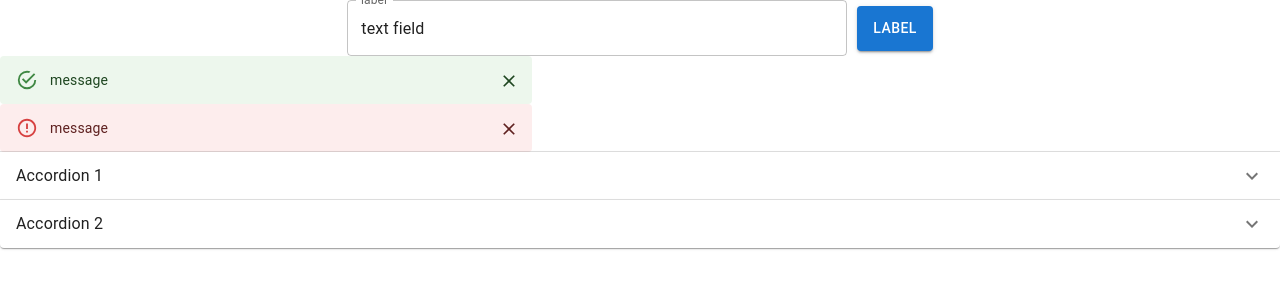
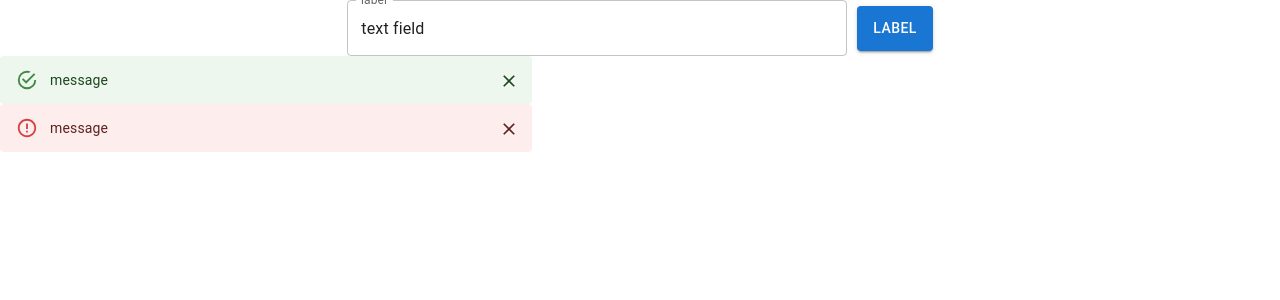
Before and after one commit to W-E-Robinson/web-page-word-counter-react-node, a React (Create React App) app: page / in a window 1280 px wide. Shown: the top 300 px of the page. Built offline with nearby package versions, Linux system fonts and the light colour scheme.

Commit message:
begun mapping of data into each accordion, this is pre inner data grid rendering

```diff
--- a/src/App.tsx
+++ b/src/App.tsx
@@ -1,7 +1,6 @@
 import React from "react";
 
 import { Alert } from "./atoms/Alert";
-import { Accordion } from "./molecules/Accordion";
 import { Form } from "./molecules/Form";
 
 const mockFormFields = [
@@ -15,7 +14,6 @@ export const App = () => {
         <Form fields={mockFormFields} />
         <Alert id="id" severity="success" onClose={() => console.info("onClose")} message="message" />
         <Alert id="id" severity="error" onClose={() => console.info("onClose")} message="message" />
-        <Accordion />
     </>
     );
 };
--- a/src/molecules/Accordion/index.tsx
+++ b/src/molecules/Accordion/index.tsx
@@ -6,37 +6,26 @@ import AccordionDetails from "@mui/material/AccordionDetails";
 import Typography from "@mui/material/Typography";
 import ExpandMoreIcon from "@mui/icons-material/ExpandMore";
 
-export const Accordion = () => {
+import { AccordionProps } from "./types";
+
+export const Accordion = ({
+    accordionData,
+}: AccordionProps) => {
     return (
         <>
+            {accordionData.map((data) => {
+                return (
                     <MUIAccordion>
                         <AccordionSummary
                             expandIcon={<ExpandMoreIcon />}
-                    id="panel1a-header"
+                            id={data.webPageUrl}
                         >
-                    <Typography>Accordion 1</Typography>
+                            <Typography>Word Count: {data.totalWordCount} - {data.webPageUrl}</Typography>
                         </AccordionSummary>
-                <AccordionDetails>
-                    <Typography>
-                        Lorem ipsum dolor sit amet, consectetur adipiscing elit. Suspendisse
-                        malesuada lacus ex, sit amet blandit leo lobortis eget.
-                    </Typography>
-                </AccordionDetails>
+                        <AccordionDetails></AccordionDetails>
                     </MUIAccordion>
-            <MUIAccordion>
-                <AccordionSummary
-                    expandIcon={<ExpandMoreIcon />}
-                    id="panel2a-header"
-                >
-                    <Typography>Accordion 2</Typography>
-                </AccordionSummary>
-                <AccordionDetails>
-                    <Typography>
-                        Lorem ipsum dolor sit amet, consectetur adipiscing elit. Suspendisse
-                        malesuada lacus ex, sit amet blandit leo lobortis eget.
-                    </Typography>
-                </AccordionDetails>
-            </MUIAccordion>
+                );
+            })}
         </>
     );
 };
--- /dev/null
+++ b/src/molecules/Accordion/types.ts
@@ -0,0 +1,5 @@
+import { WebPageInfo } from "../../modules/Redux/actions/wordCount/types";
+
+export interface AccordionProps {
+    accordionData: WebPageInfo[];
+}
```
Lines whose indentation alone changed are shown as unchanged.
